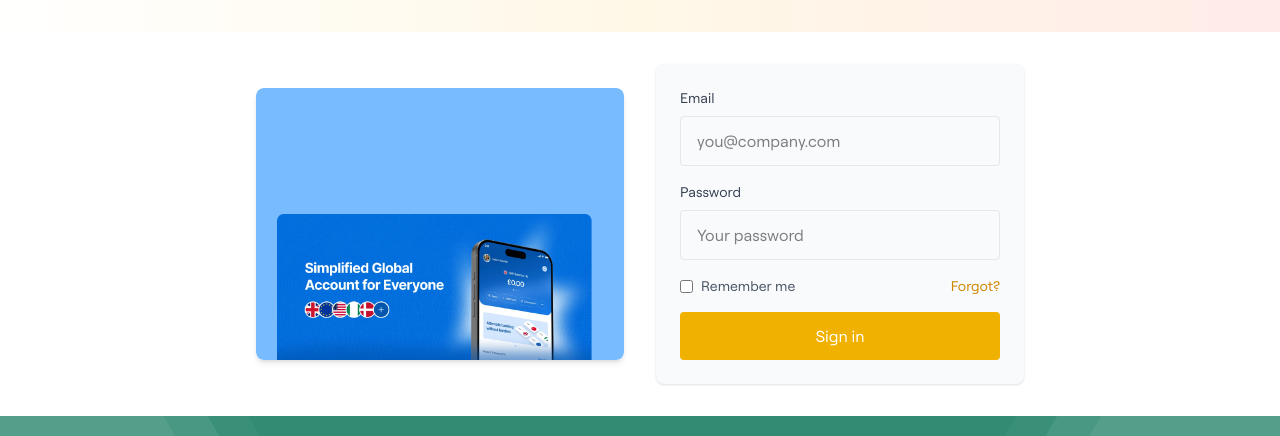
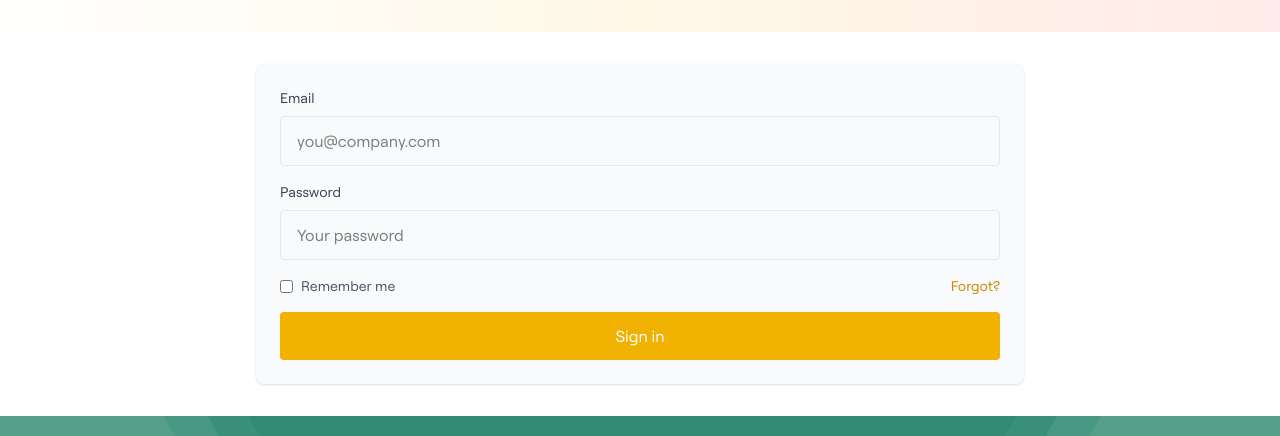
Before and after one commit to iamasikhia/techwave_website, a React (Vite) app: page /login in a window 1280 px wide. Shown: the part 291-727 px from the top of the page. Built offline with nearby package versions, Linux system fonts and the light colour scheme; no server answers.

Commit message:
login updated

```diff
--- a/src/pages/Login.tsx
+++ b/src/pages/Login.tsx
@@ -6,7 +6,7 @@ import { useNavigate } from "react-router-dom";
 import { authApi } from "@/lib/api";
 import { useAuthStore } from "@/stores/authStore";
 import { routes } from "@/lib/route";
-
+import Hello from "@/assets/images/blog.png";
 export default function Login() {
   const [email, setEmail] = useState("");
   const [password, setPassword] = useState("");
@@ -73,15 +73,7 @@ export default function Login() {
         </section>
 
         <section className="bg-white p-8 mt-8">
-          <div className="max-w-3xl mx-auto grid grid-cols-1 md:grid-cols-2 gap-8 items-center">
-            <div className="hidden md:block">
-              <img
-                src="/src/assets/images/hello.png"
-                alt="welcome"
-                className="w-full rounded-lg shadow-md"
-              />
-            </div>
-
+          <div className="max-w-3xl mx-auto grid grid-cols-1 md:grid-cols-1 gap-8 items-center">
             <div className="w-full">
               <form
                 onSubmit={handleSubmit}
```
